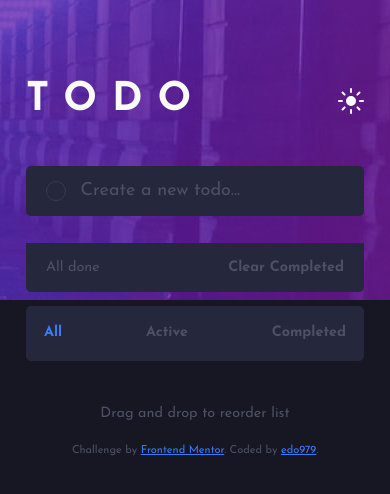
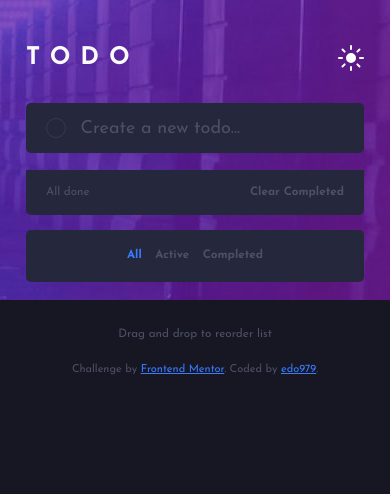
Before and after one commit to edo979/todo-app-main, a plain HTML site: page index.html in a window 390 px wide. Drawn offline with nearby package versions, Linux system fonts and the light colour scheme.

Commit message:
mobile y-spacing

```diff
--- a/sass/_components.scss
+++ b/sass/_components.scss
@@ -22,18 +22,15 @@ body {
 }
 
 .todos {
-  &_header,
-  &_footer {
+  &_header {
     --justify: space-between;
-  }
 
-  &_header {
-    padding-top: 4.5rem;
+    padding-top: 2.5rem;
     color: $Very-Light-Gray;
   }
 
   &_form {
-    margin: 2.5rem 0 1.5rem;
+    margin: 1.8rem 0 0.9rem;
     border-radius: $border-radius;
 
     button {
@@ -113,6 +110,7 @@ body {
 
   &_footer {
     --gap: 0.75rem;
+    --justify: center;
 
     border-bottom-left-radius: $border-radius;
     border-bottom-right-radius: $border-radius;
--- a/sass/_media-query.scss
+++ b/sass/_media-query.scss
@@ -1,6 +1,26 @@
 @media (min-width: 568px) {
+  :root {
+    --fs-500: 1.05rem;
+    --fs-400: 1rem;
+    --fs-300: 0.9rem;
+    --fs-200: 0.8rem;
+  }
+
+  h1 {
+    font-size: 2.2rem;
+    letter-spacing: 15px;
+  }
+
   .todos {
     --gap: 1.5rem;
+
+    &_header {
+      padding-top: 4.5rem;
+    }
+
+    &_form {
+      margin: 2.5rem 0 1.5rem;
+    }
 
     &_form,
     &_todo-item {
--- a/sass/_typography.scss
+++ b/sass/_typography.scss
@@ -1,10 +1,10 @@
 @import url('https://fonts.googleapis.com/css2?family=Josefin+Sans:wght@400;700&display=swap');
 
 :root {
-  --fs-500: 1.05rem;
-  --fs-400: 1rem;
-  --fs-300: 0.9rem;
-  --fs-200: 0.8rem;
+  --fs-500: 1rem;
+  --fs-400: 0.75rem;
+  --fs-300: 0.7rem;
+  --fs-200: 0.65rem;
 }
 
 html {
@@ -14,8 +14,8 @@ html {
 }
 
 h1 {
-  font-size: 2.2rem;
-  letter-spacing: 15px;
+  font-size: 1.35rem;
+  letter-spacing: 10px;
   text-transform: uppercase;
   line-height: 1;
 }
```
Also changed, not shown: css/style.css, 1 other file.
